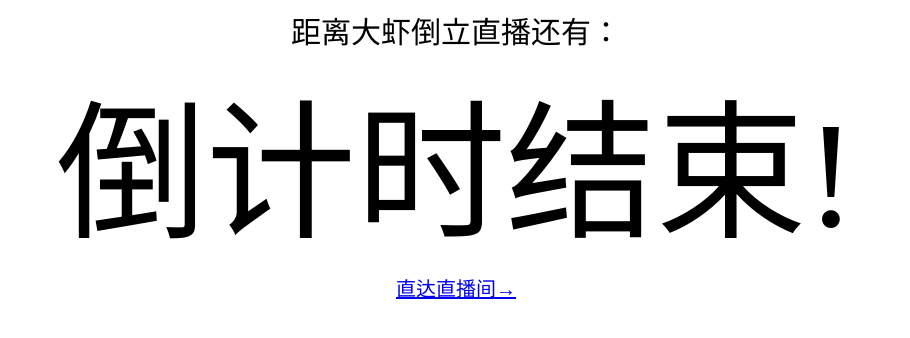
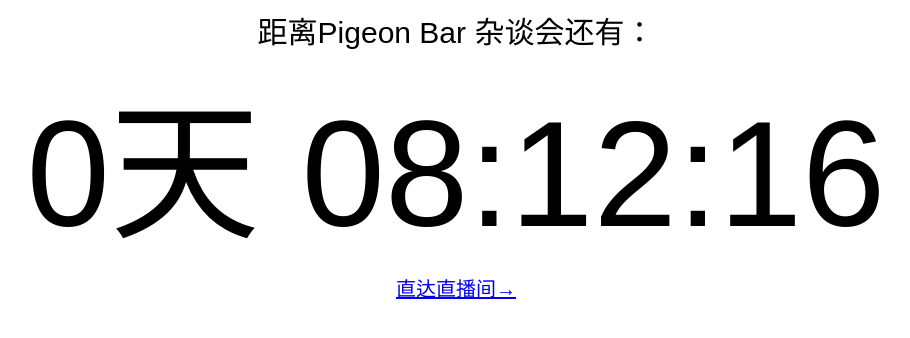
Before and after one commit to html5syt/html5syt.github.io, a plain HTML site: page Phigros_time.html in a window 1280 px wide. Shown: the whole page, without its empty margins (184-1094 px from the left). Drawn offline with Linux system fonts and the light colour scheme.

Commit message:
Update Phigros_time.html

```diff
--- a/Phigros_time.html
+++ b/Phigros_time.html
@@ -5,8 +5,13 @@
 <meta name="viewport" content="width=device-width, initial-scale=1.0">
 <title>Phigros 5周年庆直播倒计时</title>
 </head>
+<style>
+  * {
+font-family: saira,"Microsoft YaHei", "黑体", sans-serif;
+}
+  </style>
 <body>
-<div id="countdown" style="font-size: 30px; text-align: center">距离大虾倒立直播还有：<br><span id="time" style="font-size: 150px">Loading...</span><br><a href="https://live.bilibili.com/24326931" style="font-size:20px">直达直播间→</div>
+<div id="countdown" style="font-size: 30px; text-align: center">距离Pigeon Bar 杂谈会还有：<br><span id="time" style="font-size: 150px">Loading...</span><br><a href="https://live.bilibili.com/24326931" style="font-size:20px">直达直播间→</div>
 
 <script>
 function getTimeRemaining(endtime) {
@@ -46,7 +51,7 @@ function initializeCountdown(endtime) {
 }
 
 // 设置目标时间
-const endTime = "2024-08-31 17:00:00"; // 请根据你的需要更改这个时间
+const endTime = "2024-12-06 20:00:00"; // 请根据你的需要更改这个时间
 initializeCountdown(endTime);
 </script>
 </body>
```
